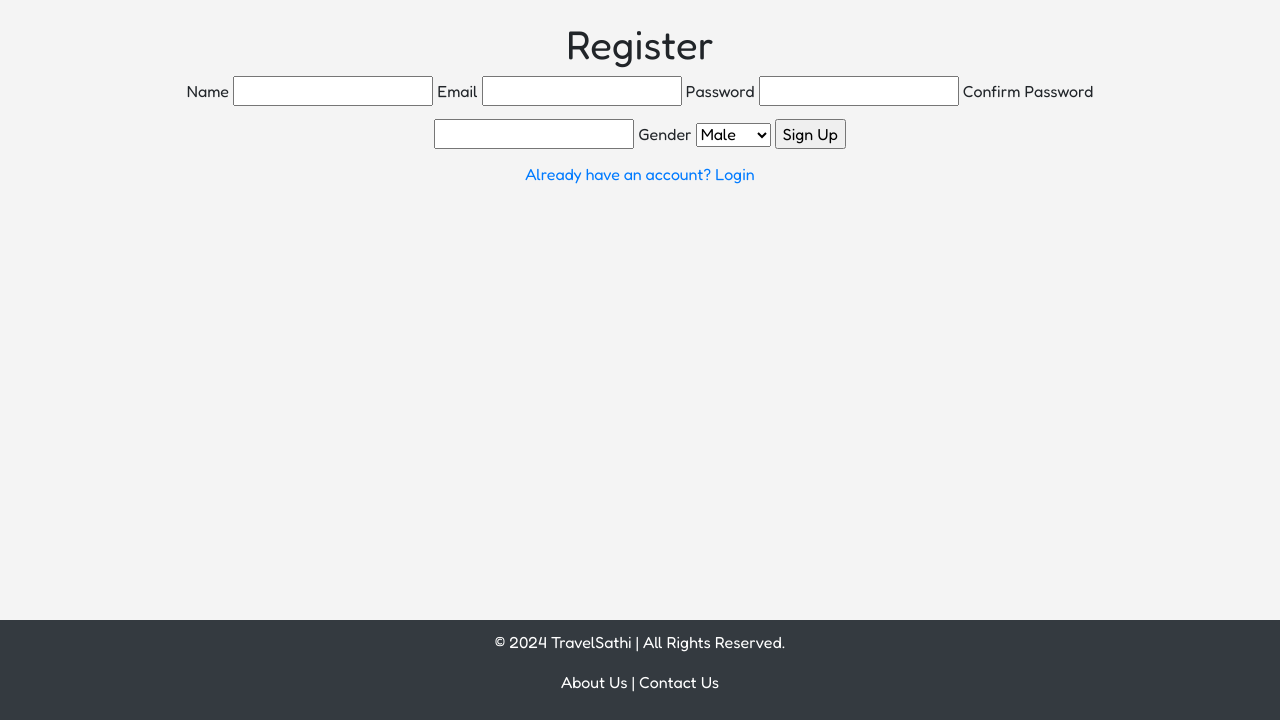
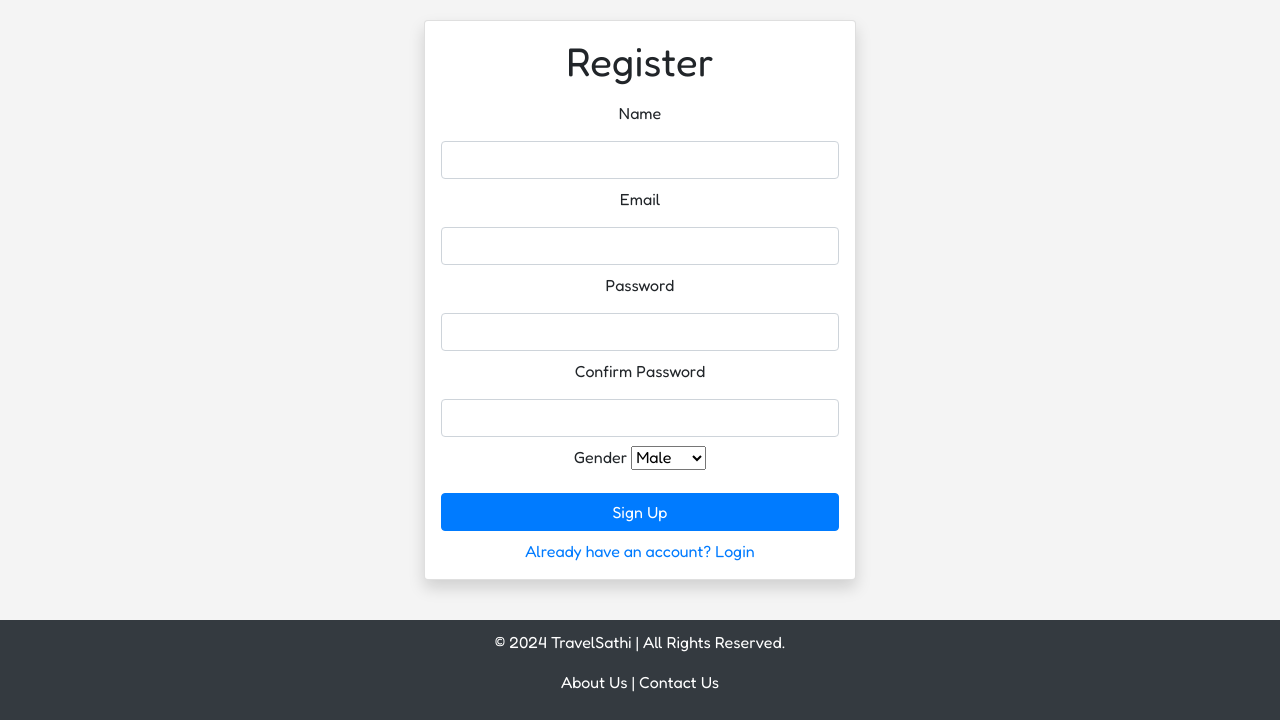
Before and after one commit to akaash897/TravelSathi-Travel-Companion-App, a Flask app: page /register in a window 1280 px wide. Shown: the part 80-800 px from the top of the page. Run offline with Flask 3, Linux system fonts and the light colour scheme; some libraries are stand-ins or nearby versions.

Commit message:
update layouts for login and register pages

```diff
--- a/templates/register.html
+++ b/templates/register.html
@@ -10,30 +10,50 @@
 {% if messages %}
 <div class="flash-messages">
     {% for category, message in messages %}
-    <div class="alert alert-{{ category }}">
+    <div class="alert alert-{{ category }} mt-2">
         {{ message }}
     </div>
     {% endfor %}
 </div>
 {% endif %}
 {% endwith %}
-<div class="container">
-    <h1>Register</h1>
-    <form method="POST">
-        {{ form.hidden_tag() }}
-        <label for="name">{{ form.name.label }}</label>
-        {{ form.name() }}
-        <label for="email">{{ form.email.label }}</label>
-        {{ form.email() }}
-        <label for="password">{{ form.password.label }}</label>
-        {{ form.password() }}
-        <label for="confirm_password">{{ form.confirm_password.label }}</label>
-        {{ form.confirm_password() }}
-        <label for="gender">{{ form.gender.label }}</label>
-        {{ form.gender() }}
-        {{ form.submit() }}
-    </form>
-    <a href="{{ url_for('login') }}">Already have an account? Login</a>
+
+<div class="container h-100 d-flex justify-content-center align-items-center">
+    <div class="col-md-6 col-lg-5">
+        <div class="card shadow p-3">
+            <h1 class="text-center mb-3">Register</h1>
+            <form method="POST">
+                {{ form.hidden_tag() }}
+                <div class="mb-2">
+                    <label for="name" class="form-label">{{ form.name.label }}</label>
+                    {{ form.name(class="form-control") }}
+                </div>
+                <div class="mb-2">
+                    <label for="email" class="form-label">{{ form.email.label }}</label>
+                    {{ form.email(class="form-control") }}
+                </div>
+                <div class="mb-2">
+                    <label for="password" class="form-label">{{ form.password.label }}</label>
+                    {{ form.password(class="form-control") }}
+                </div>
+                <div class="mb-2">
+                    <label for="confirm_password" class="form-label">{{ form.confirm_password.label }}</label>
+                    {{ form.confirm_password(class="form-control") }}
+                </div>
+                <div class="mb-2">
+                    <label for="gender" class="form-label">{{ form.gender.label }}</label>
+                    {{ form.gender(class="form-select") }}
+                </div>
+                <div class="d-grid gap-2">
+                    {{ form.submit(class="btn btn-primary btn-block") }}
+                </div>
+            </form>
+            <div class="text-center mt-2">
+                <a href="{{ url_for('login') }}">Already have an account? Login</a>
+            </div>
+        </div>
+    </div>
 </div>
+
 <script src="{{ url_for('static', filename='scripts.js') }}"></script>
 {% endblock %}
```
Also changed, not shown: templates/login.html (+29 -12 lines).
